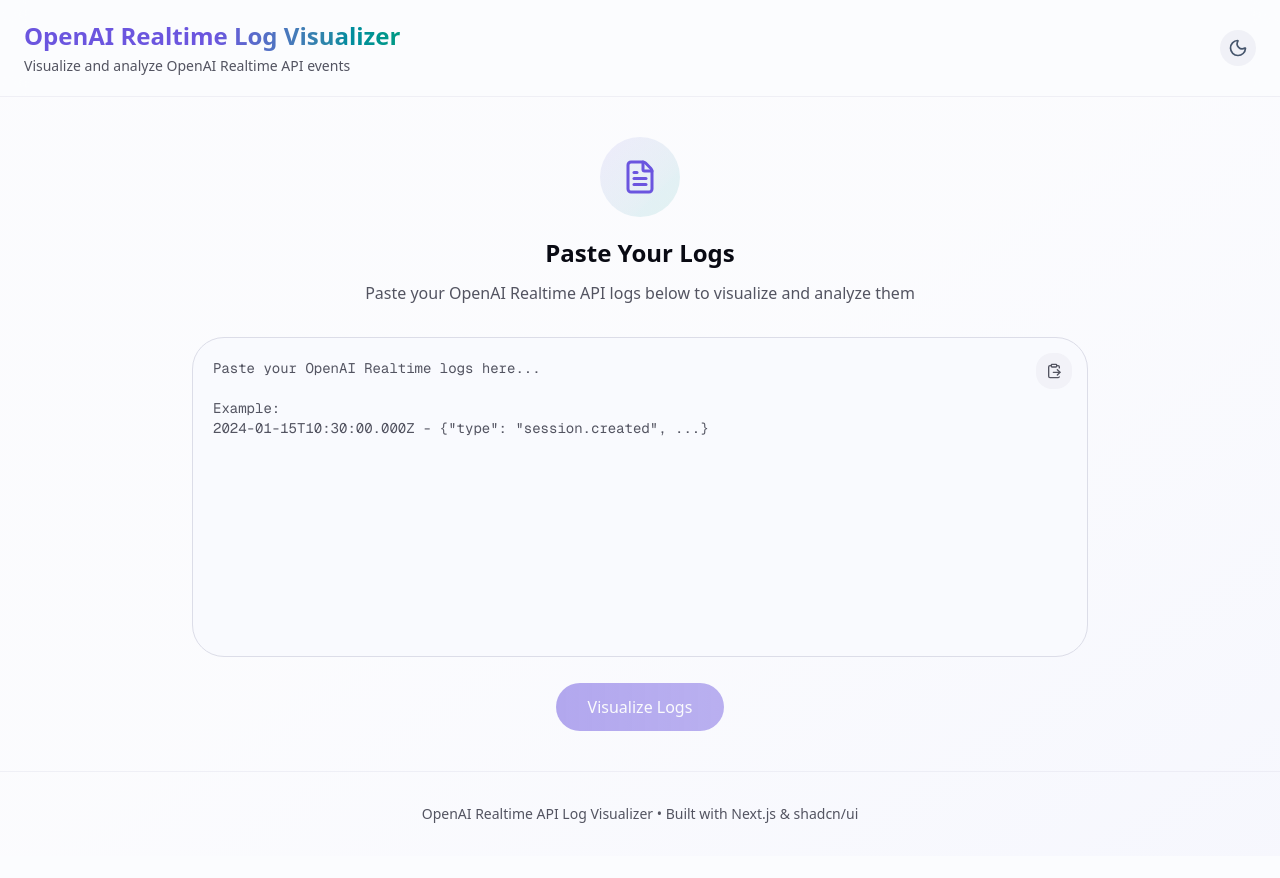
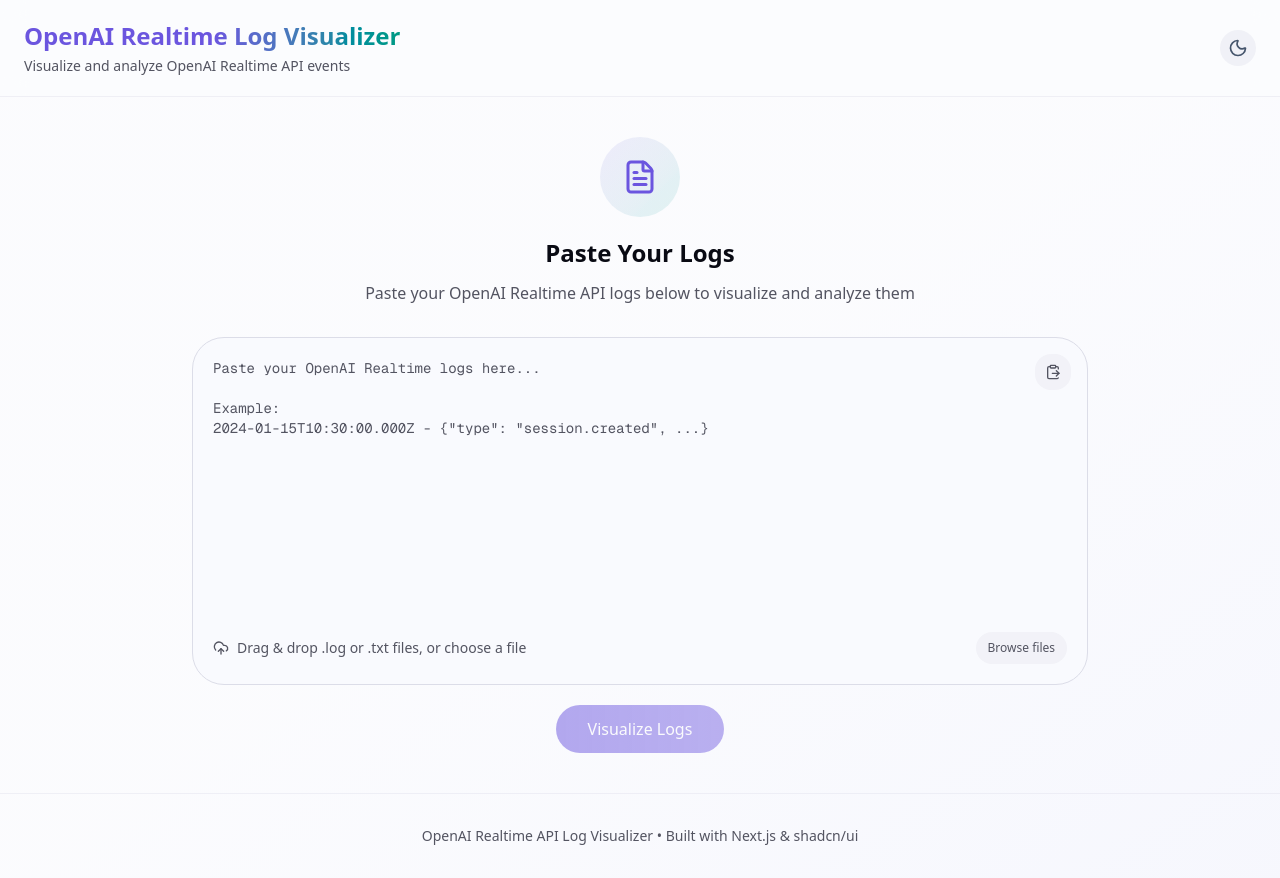
Before and after one commit to yashrif/openai-log-visualizer, a Next.js app: page / in a window 1280 px wide. Before the commit the page ends 856 px from the top, so only its background shows below. Built offline with nearby package versions, Linux system fonts and the light colour scheme.

Commit message:
feat: Enhance LogViewer with drag-and-drop file upload and file input handling

```diff
--- a/src/components/LogViewer.tsx
+++ b/src/components/LogViewer.tsx
@@ -1,17 +1,19 @@
 "use client";
 
-import { useState } from "react";
+import { useRef, useState } from "react";
 import { parseLogFile } from "@/lib/parse-log";
 import { SessionCard } from "@/components/SessionCard";
 import { ThemeToggle } from "@/components/ThemeToggle";
 import { Badge } from "@/components/ui/badge";
 import { Session } from "@/lib/types";
-import { FileText, ClipboardPaste, Trash2 } from "lucide-react";
+import { FileText, ClipboardPaste, Trash2, UploadCloud } from "lucide-react";
 
 export function LogViewer() {
   const [logContent, setLogContent] = useState("");
   const [sessions, setSessions] = useState<Session[]>([]);
   const [isParsed, setIsParsed] = useState(false);
+  const [isDragging, setIsDragging] = useState(false);
+  const fileInputRef = useRef<HTMLInputElement>(null);
 
   const handleParse = () => {
     if (!logContent.trim()) return;
@@ -33,6 +35,50 @@
     } catch {
       // Clipboard access denied, user can still paste manually
     }
+  };
+
+  const handleFileRead = (file: File) => {
+    const isAllowed = /\.((log)|(txt))$/i.test(file.name);
+    if (!isAllowed) return;
+
+    const reader = new FileReader();
+    reader.onload = () => {
+      const text = typeof reader.result === "string" ? reader.result : "";
+      setLogContent(text);
+      setSessions([]);
+      setIsParsed(false);
+    };
+    reader.readAsText(file);
+  };
+
+  const handleDrop = (event: React.DragEvent<HTMLDivElement>) => {
+    event.preventDefault();
+    setIsDragging(false);
+    const file = event.dataTransfer.files?.[0];
+    if (file) handleFileRead(file);
+  };
+
+  const handleDragOver = (event: React.DragEvent<HTMLDivElement>) => {
+    event.preventDefault();
+    setIsDragging(true);
+  };
+
+  const handleDragLeave = (event: React.DragEvent<HTMLDivElement>) => {
+    event.preventDefault();
+    const related = event.relatedTarget as Node | null;
+    if (!related || !event.currentTarget.contains(related)) {
+      setIsDragging(false);
+    }
+  };
+
+  const handleFileInput = (event: React.ChangeEvent<HTMLInputElement>) => {
+    const file = event.target.files?.[0];
+    if (file) handleFileRead(file);
+    event.target.value = "";
+  };
+
+  const triggerFilePicker = () => {
+    fileInputRef.current?.click();
   };
 
   const totalEvents = sessions.reduce((sum, s) => sum + s.events.length, 0);
@@ -84,16 +130,24 @@
             </div>
 
             <div className="space-y-5">
-              <div className="relative">
+              <div
+                onDragOver={handleDragOver}
+                onDragEnter={handleDragOver}
+                onDragLeave={handleDragLeave}
+                onDrop={handleDrop}
+                className={`relative rounded-[2rem] border ${
+                  isDragging ? "border-primary/60 ring-2 ring-primary/20 bg-primary/5" : "border-border bg-card"
+                } transition-all duration-300`}
+              >
                 <textarea
                   value={logContent}
                   onChange={(e) => setLogContent(e.target.value)}
                   placeholder="Paste your OpenAI Realtime logs here...&#10;&#10;Example:&#10;2024-01-15T10:30:00.000Z - {&quot;type&quot;: &quot;session.created&quot;, ...}"
-                  className="w-full h-80 p-5 rounded-[2rem] border border-border bg-card text-foreground
-                           placeholder:text-muted-foreground resize-none font-mono text-sm
-                           focus:outline-none focus:ring-2 focus:ring-ring/30 focus:border-primary/40
-                           transition-all duration-300"
+                  className="w-full h-72 p-5 rounded-[2rem] bg-transparent text-foreground
+                           placeholder:text-muted-foreground resize-none font-mono text-sm border-none
+                           focus:outline-none"
                 />
+
                 <div className="absolute top-4 right-4 flex gap-2">
                   <button
                     onClick={handlePaste}
@@ -102,6 +156,28 @@
                   >
                     <ClipboardPaste className="w-4 h-4 text-muted-foreground" />
                   </button>
+                </div>
+
+                <div className="flex flex-wrap items-center justify-between gap-3 px-5 pb-5 text-sm text-muted-foreground">
+                  <div className="flex items-center gap-2">
+                    <UploadCloud className="w-4 h-4" />
+                    <span>Drag & drop .log or .txt files, or choose a file</span>
+                  </div>
+                  <div className="flex items-center gap-2">
+                    <button
+                      onClick={triggerFilePicker}
+                      className="px-3 py-2 rounded-[1rem] bg-muted/80 hover:bg-muted transition-all duration-300 text-xs font-medium"
+                    >
+                      Browse files
+                    </button>
+                    <input
+                      ref={fileInputRef}
+                      type="file"
+                      accept=".log,.txt"
+                      className="hidden"
+                      onChange={handleFileInput}
+                    />
+                  </div>
                 </div>
               </div>
 
```
